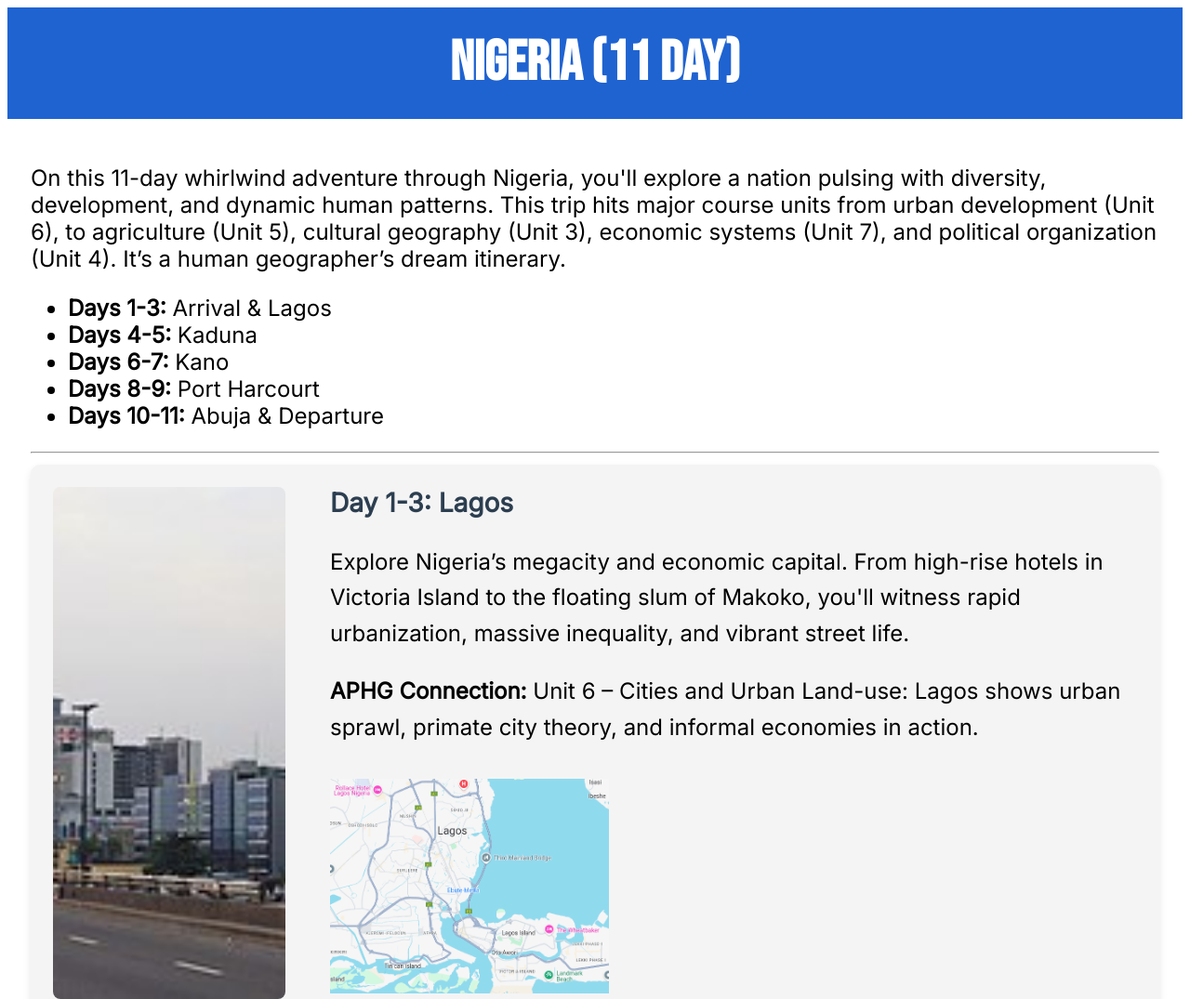
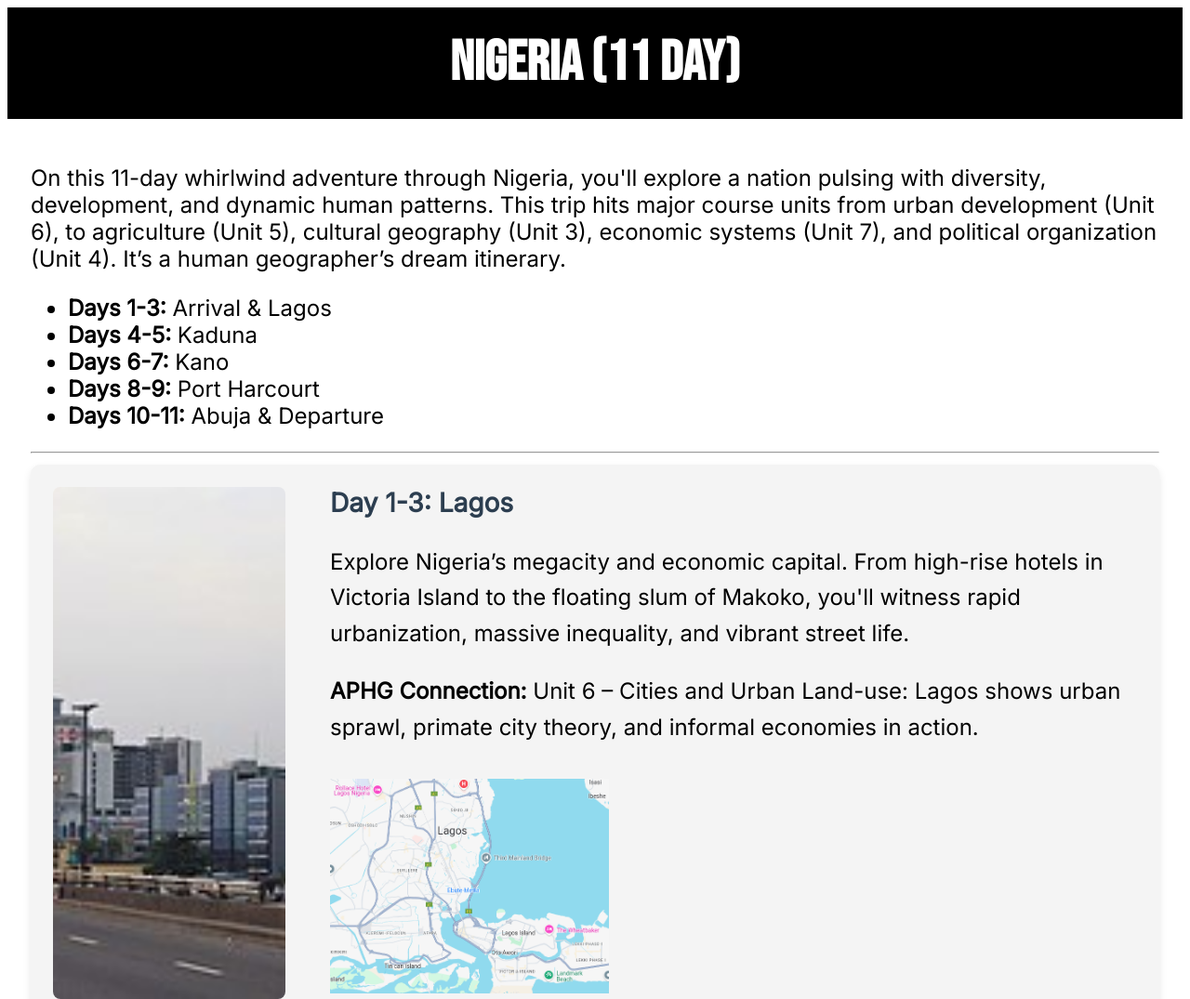
Before and after one commit to MCPro1239954/travel-project, a plain HTML site: page trips/nigeria.html in a window 1280 px wide. Shown: the top 1075 px of the page at 93% size. Drawn offline with Linux system fonts and the light colour scheme.

Commit message:
Update trips.css

```diff
--- a/trips/trips.css
+++ b/trips/trips.css
@@ -1,5 +1,5 @@
 :root {
-  --background-color: #1F63D1;
+  --background-color: #000000;
 }
 
 html {
```
